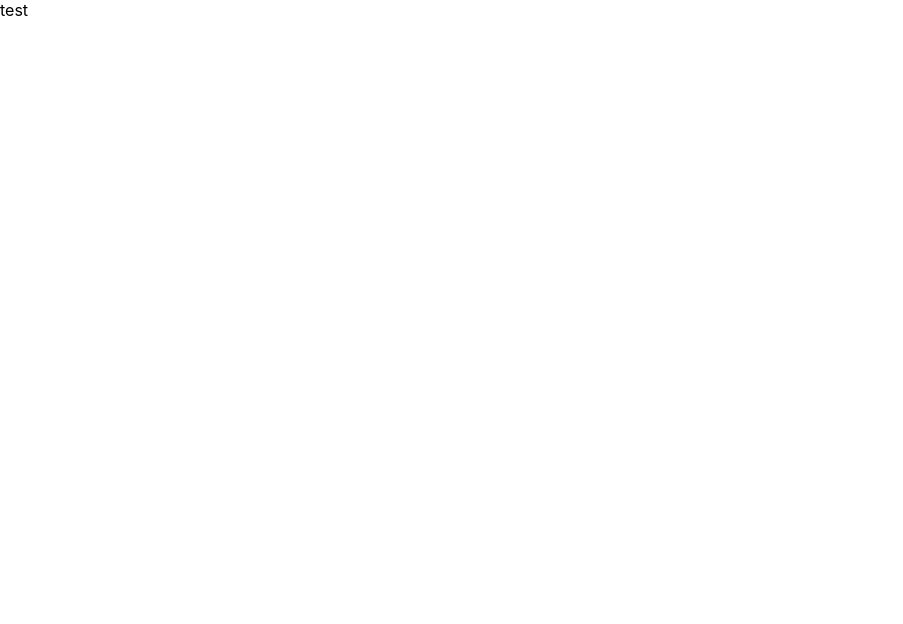
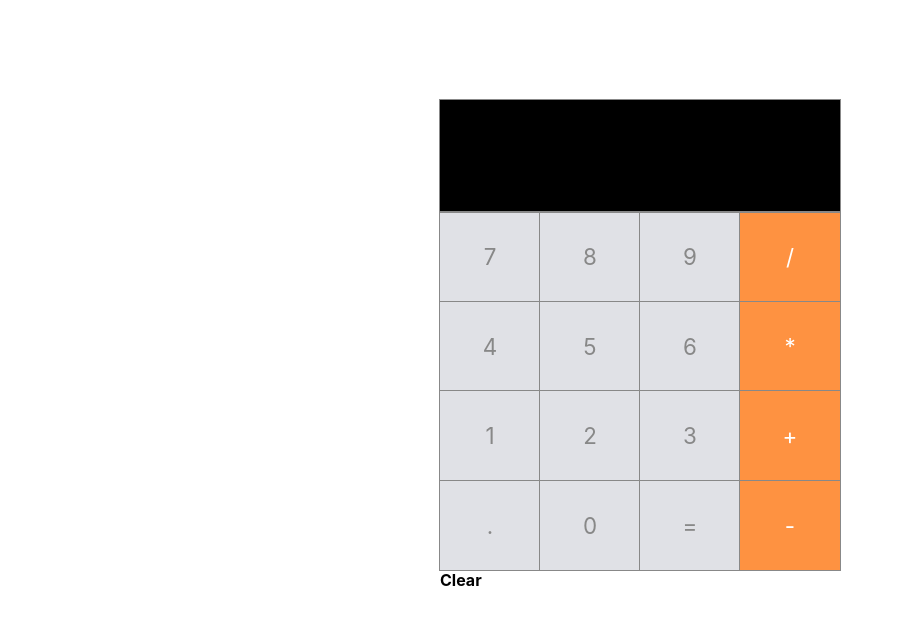
Before and after one commit to hkidd/ReactCalculator, a React (Create React App) app: page / in a window 1280 px wide. Shown: the top 624 px of the page, without its empty margins (0-903 px from the left). Built offline with nearby package versions, Linux system fonts and the light colour scheme.

Commit message:
buttons created and styled, other than clear

```diff
--- a/src/App.css
+++ b/src/App.css
@@ -1,3 +1,18 @@
 .app {
   display: flex;
+  justify-content: center;
+  align-items: center;
+  height: 100vh;
+  width: 100%;
 }
+
+.calc-wrapper {
+  width: 400px;
+  height: 600px;
+  font-weight: bold;
+}
+
+.row {
+  display: flex;
+  width: 100%;
+}
--- a/src/App.js
+++ b/src/App.js
@@ -1,11 +1,52 @@
 import React, { Component } from 'react';
 import './App.css';
+import { Button } from './components/button';
+import { Input } from './components/input';
+import { ClearButton } from './components/clearButton';
 
 class App extends Component {
+
+  constructor(props) {
+    super(props);
+
+    this.state = {
+      input: ""
+    };
+  }
+
   render() {
     return (
     <div className="app">
-      <div className="calc-wrapper">test</div>
+      <div className="calc-wrapper">
+        <Input input={this.state.input} />
+        <div className="row">
+          <Button>7</Button>
+          <Button>8</Button>
+          <Button>9</Button>
+          <Button>/</Button>
+        </div>
+        <div className="row">
+          <Button>4</Button>
+          <Button>5</Button>
+          <Button>6</Button>
+          <Button>*</Button>
+        </div>
+        <div className="row">
+          <Button>1</Button>
+          <Button>2</Button>
+          <Button>3</Button>
+          <Button>+</Button>
+        </div>
+        <div className="row">
+          <Button>.</Button>
+          <Button>0</Button>
+          <Button>=</Button>
+          <Button>-</Button>
+        </div>
+        <div className="row">
+          <ClearButton handleClear={() => this.setState({input: ""})}>Clear</ClearButton>
+        </div>
+      </div>
     </div>
     );
   }
--- a/src/components/button.jsx
+++ b/src/components/button.jsx
@@ -5,7 +5,7 @@ const isOperator = (val) => {
   return !isNaN(val) || val === "." || val === "=";
 };
 
-const Button = (props) => {
+export const Button = (props) => {
   return (
     <div
       className={`button-wrapper ${
@@ -16,5 +16,3 @@ const Button = (props) => {
     </div>
   );
 };
-
-export default Button;
--- a/src/components/clearButton.css
+++ b/src/components/clearButton.css
@@ -0,0 +1,3 @@
+.clear-btn {
+
+}
--- a/src/components/clearButton.jsx
+++ b/src/components/clearButton.jsx
@@ -0,0 +1,6 @@
+import React from "react";
+import "./clearButton.css";
+
+export const ClearButton = (props) => (
+  <div className="clear-btn" onClick={props.handleClear}>{props.children}</div>
+);
--- a/src/components/input.css
+++ b/src/components/input.css
@@ -0,0 +1,12 @@
+.input {
+    height: 4em;
+    display: flex;
+    justify-content: flex-end;
+    align-items: center;
+    font-weight: bold;
+    font-size: 1.4em;
+    background-color: #000;
+    color: white;
+    padding: 0.5em;
+    outline: 1px solid #888;
+}
--- a/src/components/input.jsx
+++ b/src/components/input.jsx
@@ -0,0 +1,4 @@
+import React from "react";
+import "./input.css";
+
+export const Input = (props) => <div className="input">{props.input}</div>;
```
